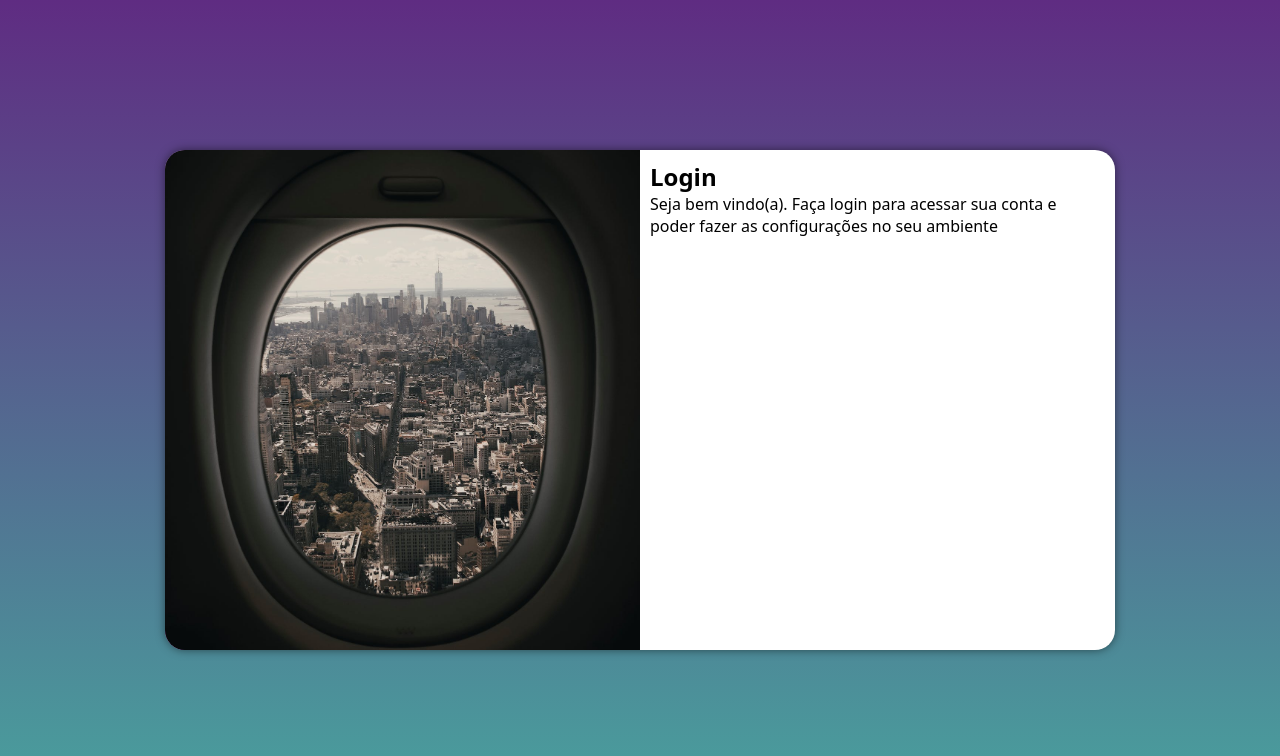
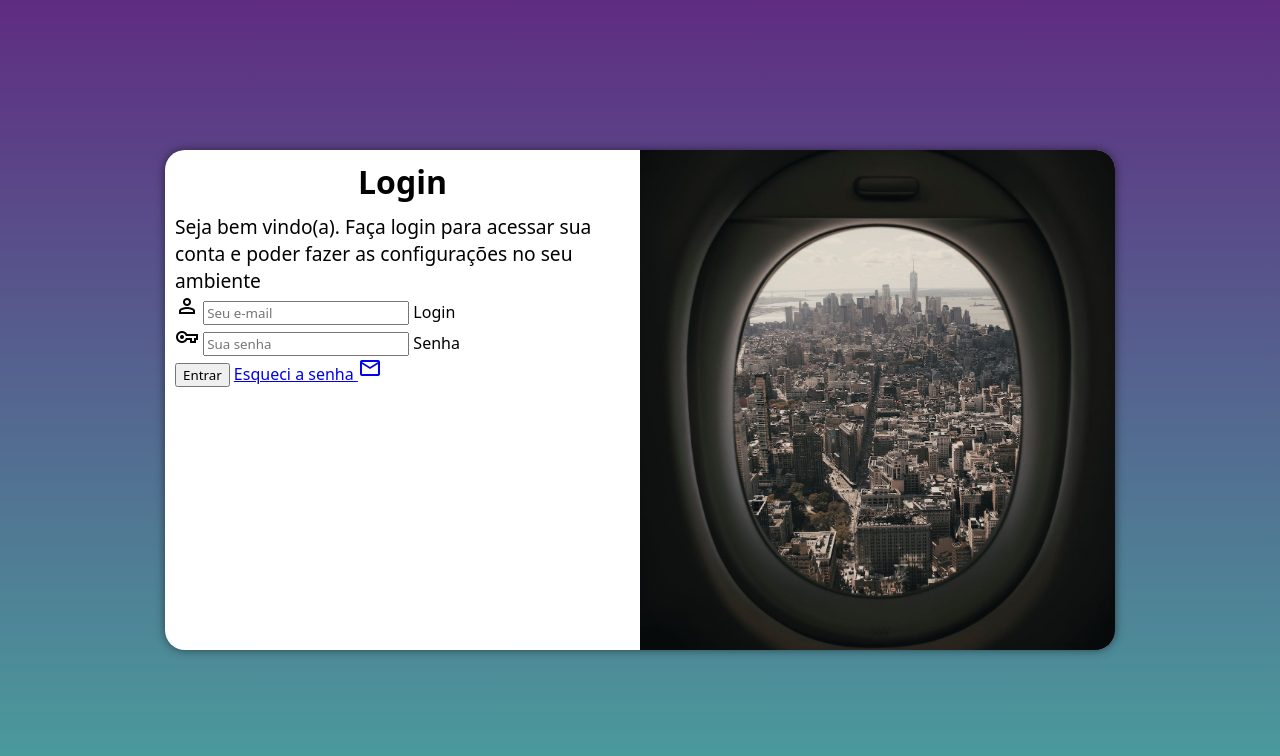
Before and after one commit to rochapedro30/projeto-login, a plain HTML site: page index.html in a window 1280 px wide. Drawn offline with nearby package versions, Linux system fonts and the light colour scheme.

Commit message:
adicionei o formulário

```diff
--- a/index.html
+++ b/index.html
@@ -7,6 +7,7 @@
     <title>Projeto login</title>
     <link rel="stylesheet" href="style/style.css">
     <link rel="stylesheet" href="style/media-query.css">
+    <link href="https://fonts.googleapis.com/css2?family=Material+Symbols+Outlined" rel="stylesheet" />
 </head>
 
 <body>
@@ -17,10 +18,22 @@
             </div>
             <div id="formulario">
                 <h1>Login</h1>
-                <p>Seja bem vindo(a). Faça login para acessar sua conta e poder fazer as configurações no seu ambiente
-                </p>
-                <form action="login.php" method="post">
-
+                <p>Seja bem vindo(a). Faça login para acessar sua conta e poder fazer as configurações no seu ambiente</p>
+                <form action="login.php" method="post" autocomplete="on">
+                    <div class="campo">
+                        <span class="material-symbols-outlined">person</span>
+                        <input type="email" name="login" id="ilogin" placeholder="Seu e-mail" autocomplete="email" required maxlength="30">
+                        <label for="ilogin">Login</label>
+                    </div>
+                    <div class="campo">
+                        <span class="material-symbols-outlined">vpn_key</span>
+                        <input type="password" name="senha" id="isenha" placeholder="Sua senha" autocomplete="current-password" required minlength="8" maxlength="20">
+                        <label for="isenha">Senha</label>
+                    </div>
+                    <input type="submit" value="Entrar">
+                    <a href="esqueci.html">
+                        Esqueci a senha  <span class="material-symbols-outlined">mail</span>
+                    </a>
                 </form>
             </div>
         </section>
--- a/style/media-query.css
+++ b/style/media-query.css
@@ -31,13 +31,21 @@
     }
 
     section#login > div#imagem {
-        float: left;
+        float: right;
         width: 50%;
         height: 100%;
     }
 
     section#login > div#formulario {
-        float: right;
+        float: left;
         width: 50%;
     }
+
+    div#formulario > h1 {
+        font-size: 2em;
+    }
+
+    div#formulario > p {
+        font-size: 1.2em;
+    }
 }
--- a/style/style.css
+++ b/style/style.css
@@ -53,5 +53,13 @@ section#login > div#imagem {
 section#login > div#formulario {
     display: block;
     padding: 10px;
+}
 
+div#formulario > h1 {
+    text-align: center;
+    margin-bottom: 10px;
 }
+
+div#formulario > p {
+    font-size: 0.8em;
+}
```
